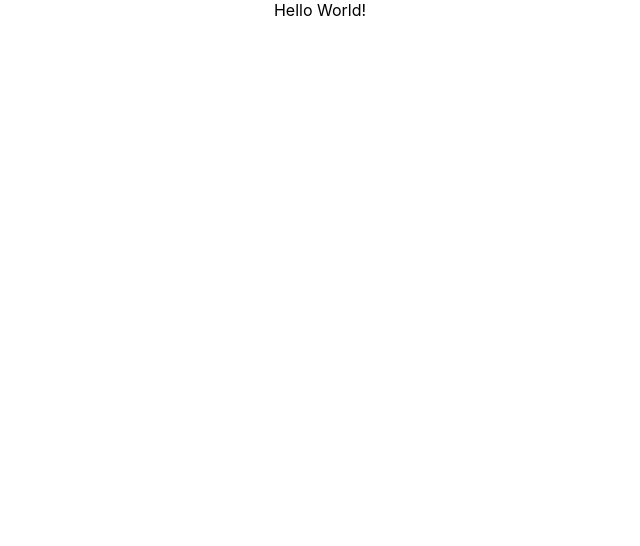
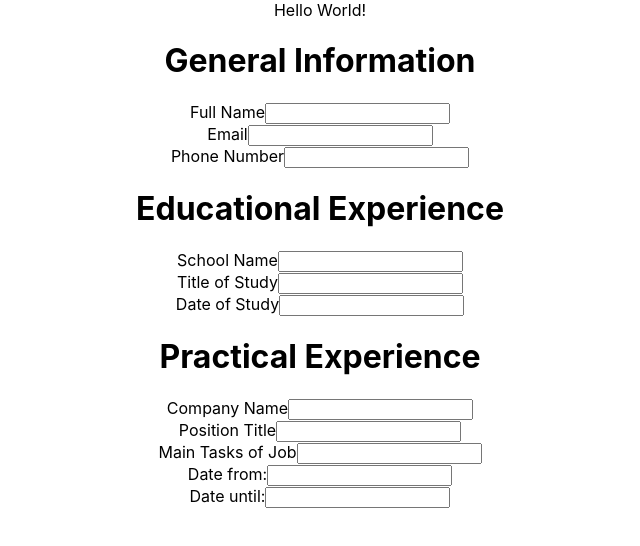
Before and after one commit to raymart-evangelista/react-cv-project, a React (Create React App) app: page / in a window 1280 px wide. Shown: the top 546 px of the page, without its empty margins (320-960 px from the left). Built offline with nearby package versions, Linux system fonts and the light colour scheme.

Commit message:
add components, add code, remove components

```diff
--- a/src/App.js
+++ b/src/App.js
@@ -1,12 +1,33 @@
 import logo from './logo.svg';
 import './App.css';
 import { Component } from 'react';
+import Input from './components/Input'
+import Section from './components/Section'
 
 class App extends Component {
   render() {
     return (
       <div className='App'>
         Hello World!
+        <Section section='general' sectionTitle='General Information'>
+          <Input labelText='Full Name' label='fullName' />
+          <Input labelText='Email' label='email' />
+          <Input labelText='Phone Number' label='phoneNumber' />
+        </Section>
+
+        <Section section='educational' sectionTitle='Educational Experience'>
+          <Input labelText='School Name' label='school'/>
+          <Input labelText='Title of Study' label='study'/>
+          <Input labelText='Date of Study' label='studyDate'/>
+        </Section>
+
+        <Section section='practical' sectionTitle='Practical Experience'>
+          <Input labelText='Company Name' label='company'/>
+          <Input labelText='Position Title' label='position'/>
+          <Input labelText='Main Tasks of Job' label='tasks'/>
+          <Input labelText='Date from:' label='dateFrom'/>
+          <Input labelText='Date until:' label='dateUntil'/>
+        </Section>
       </div>
     )
   }
--- /dev/null
+++ b/src/components/Input.js
@@ -0,0 +1,18 @@
+import React, { Component } from "react";
+
+class Input extends Component {
+  constructor(props) {
+    super(props)
+  }
+
+  render() {
+    return (
+      <div>
+        <label htmlFor={this.props.label}>{this.props.labelText}</label>
+        <input type="text" name="" id={this.props.label} />
+      </div>
+    )
+  }
+}
+
+export default Input
--- /dev/null
+++ b/src/components/Section.js
@@ -0,0 +1,18 @@
+import React, { Component } from "react";
+
+class Section extends Component {
+  constructor(props) {
+    super(props)
+  }
+
+  render() {
+    return (
+      <div id={this.props.section}>
+        <h1>{this.props.sectionTitle}</h1>
+        {this.props.children}
+      </div>
+    )
+  }
+}
+
+export default Section
```
Also changed, not shown: src/components/Education.js (deleted), src/components/General.js (deleted), src/components/Profession.js (deleted).
